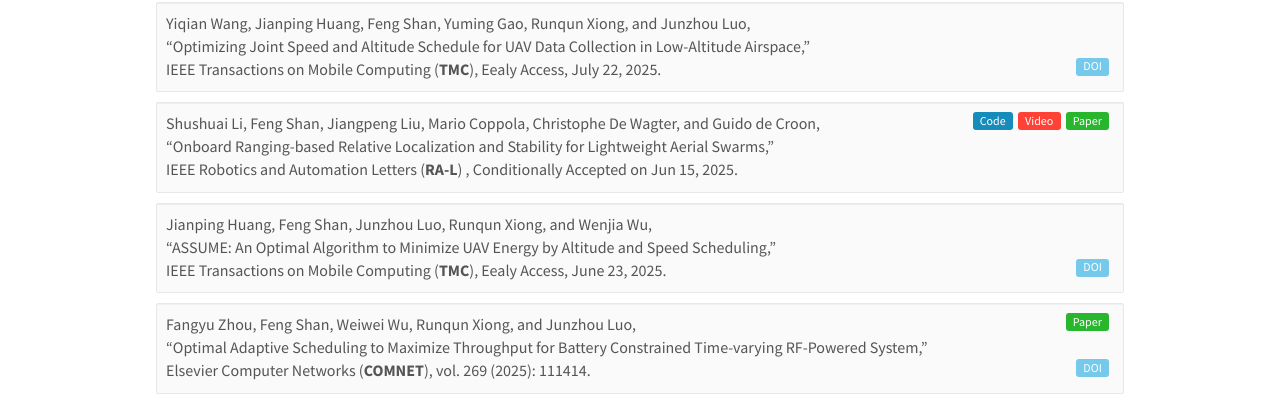
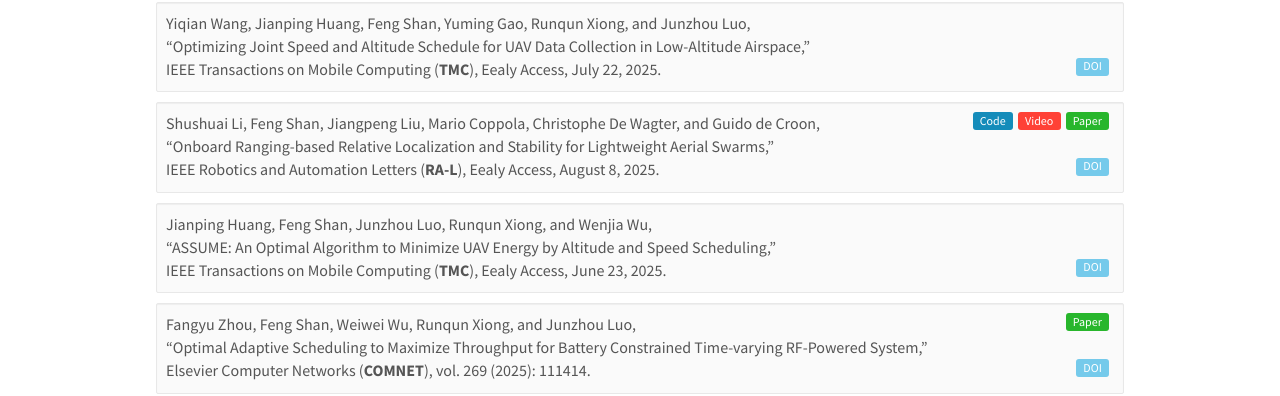
Before and after one commit to SEU-NetSI/seu-netsi.github.io, a Jekyll site: the page built from _pages/publications.md, in a window 1280 px wide and 900 px high, scrolled down 891 px. Shown: the part 102-498 px from the top of the window. Built offline with Jekyll 4.4.1, drawn with Linux system fonts in a browser that asks for light colours; nearby versions of some CDN libraries.

Commit message:
update RAL 2025 DOI

```diff
--- a/_data/publist.yml
+++ b/_data/publist.yml
@@ -36,13 +36,13 @@
   year: 2025
   authors: Shushuai Li, Feng Shan, Jiangpeng Liu, Mario Coppola, Christophe De Wagter, and Guido de Croon
   title: "Onboard Ranging-based Relative Localization and Stability for Lightweight Aerial Swarms"
-  pubinfo: "IEEE Robotics and Automation Letters (<b>RA-L</b>) , Conditionally Accepted on Jun 15, 2025."
+  pubinfo: "IEEE Robotics and Automation Letters (<b>RA-L</b>), Eealy Access, August 8, 2025."
   link:
     paper: https://shushuai3.github.io/autonomous-swarm/
     code: https://github.com/shushuai3/cf_onboard_swarm/tree/swarm
     slide: placeholder
     video: https://www.youtube.com/playlist?list=PL_KSX9GOn2P9sgaX3DHnPsnBCJ76fLNJ5
-    doi: placeholder
+    doi: https://doi.org/10.1109/LRA.2025.3597039
   highlight:
     attr: 0
   bibtex: placeholder
```
